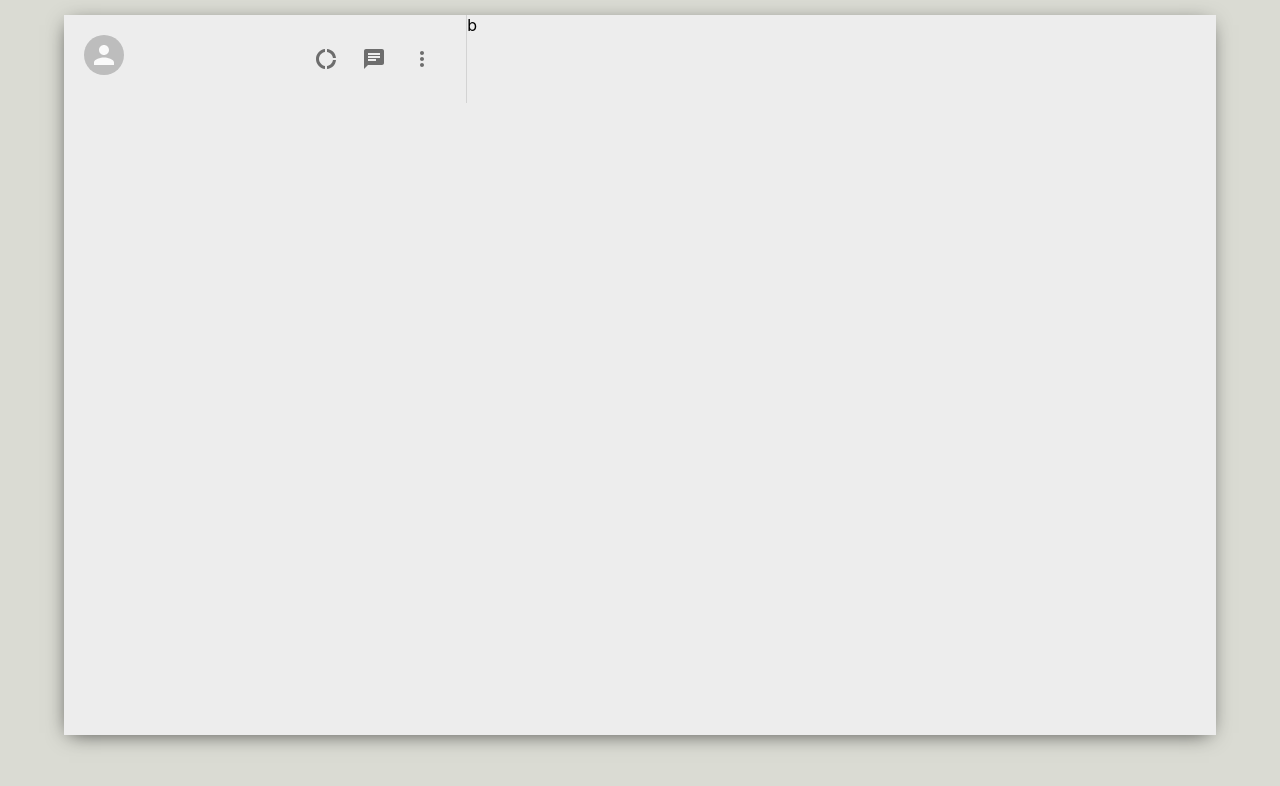
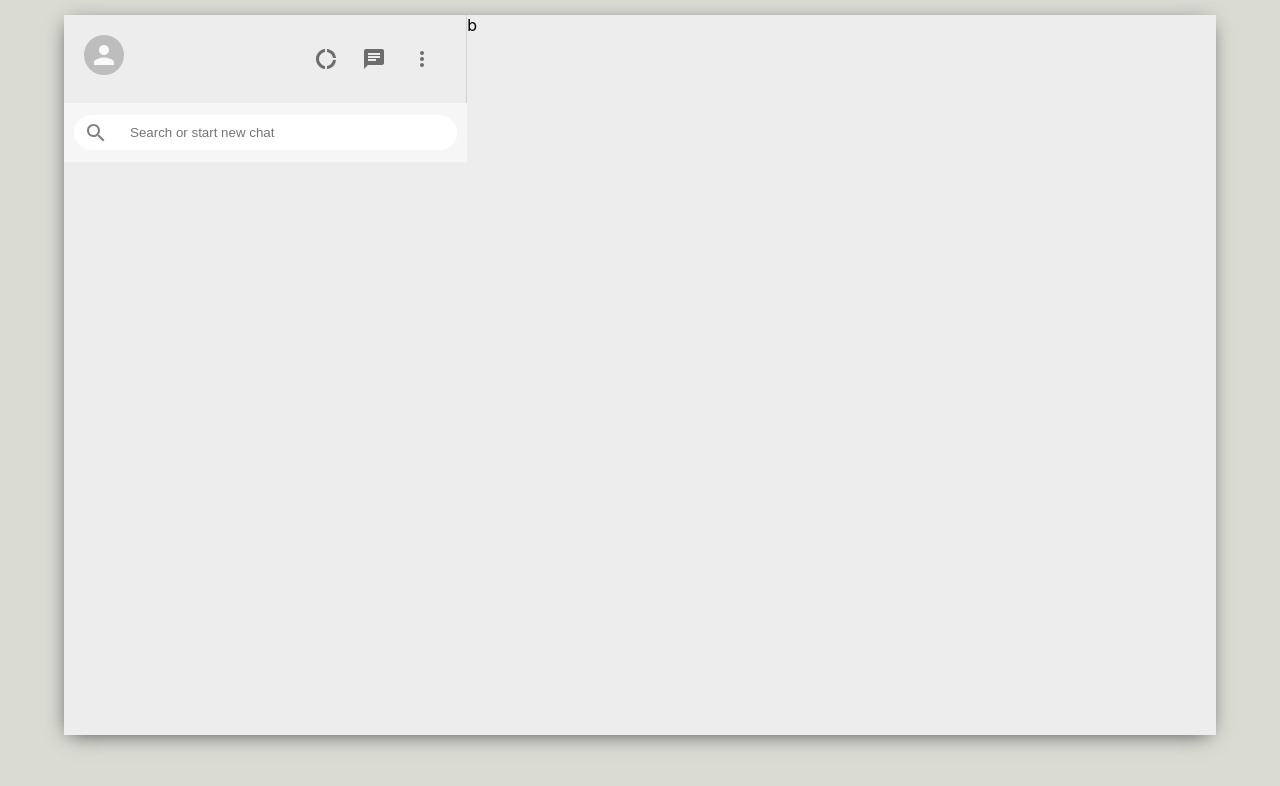
Before and after one commit to zhsks528/WhatsApp, a React (Create React App) app: page / in a window 1280 px wide. Shown: the top 786 px of the page. Built offline with nearby package versions, Linux system fonts and the light colour scheme.

Commit message:
Add: Sidebar Search Box

```diff
--- a/src/Components/Sidebar/Sidebar.css
+++ b/src/Components/Sidebar/Sidebar.css
@@ -17,3 +17,36 @@
   justify-items: center;
   min-width: 10vw;
 }
+
+.sidebar__headerRight > .MuiSvgIcon-root {
+  margin-right: 2vw;
+  font-size: 24px !important;
+}
+
+.sidebar__search {
+  display: flex;
+  align-items: center;
+  background-color: #f6f6f6;
+  height: 39px;
+  padding: 10px;
+}
+
+.sidebar__searchContainer {
+  display: flex;
+  align-items: center;
+  background-color: white;
+  width: 100%;
+  height: 35px;
+  border-radius: 20px;
+}
+
+.sidebar__searchContainer > .MuiSvgIcon-root {
+  color: gray;
+  padding: 10px;
+}
+
+.sidebar__searchContainer > input {
+  border: none;
+  outline: none;
+  margin-left: 10px;
+}
--- a/src/Components/Sidebar/index.jsx
+++ b/src/Components/Sidebar/index.jsx
@@ -3,6 +3,7 @@
 import { Avatar, IconButton } from "@material-ui/core";
 import ChatIcon from "@material-ui/icons/Chat";
 import MoreVertIcon from "@material-ui/icons/MoreVert";
+import SearchIcon from "@material-ui/icons/Search";
 import "./Sidebar.css";
 
 const Sidebar = () => (
@@ -21,6 +22,13 @@
         </IconButton>
       </div>
     </div>
+
+    <div className="sidebar__search">
+      <div className="sidebar__searchContainer">
+        <SearchIcon />
+        <input type="text" placeholder="Search or start new chat" />
+      </div>
+    </div>
   </div>
 );
 
```
